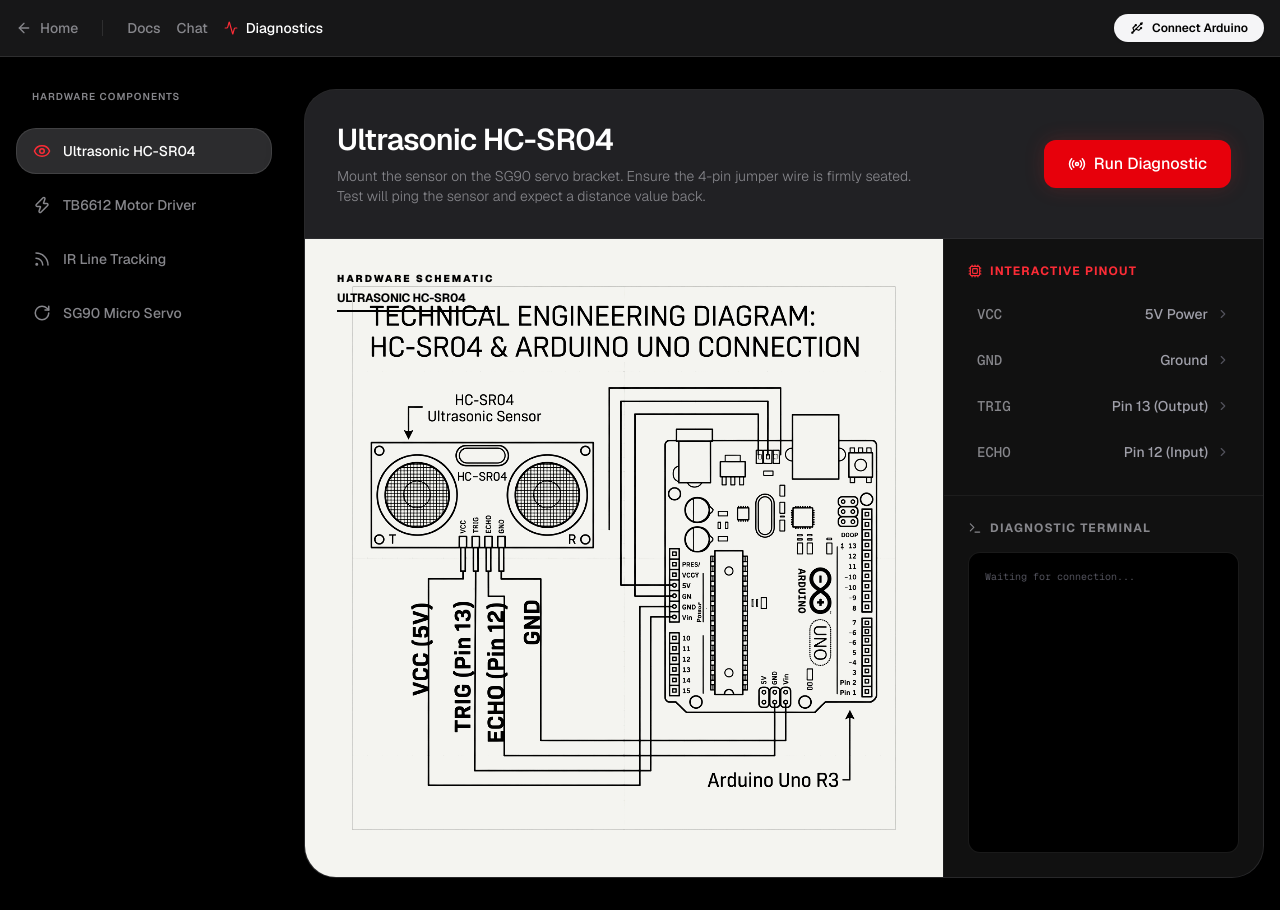
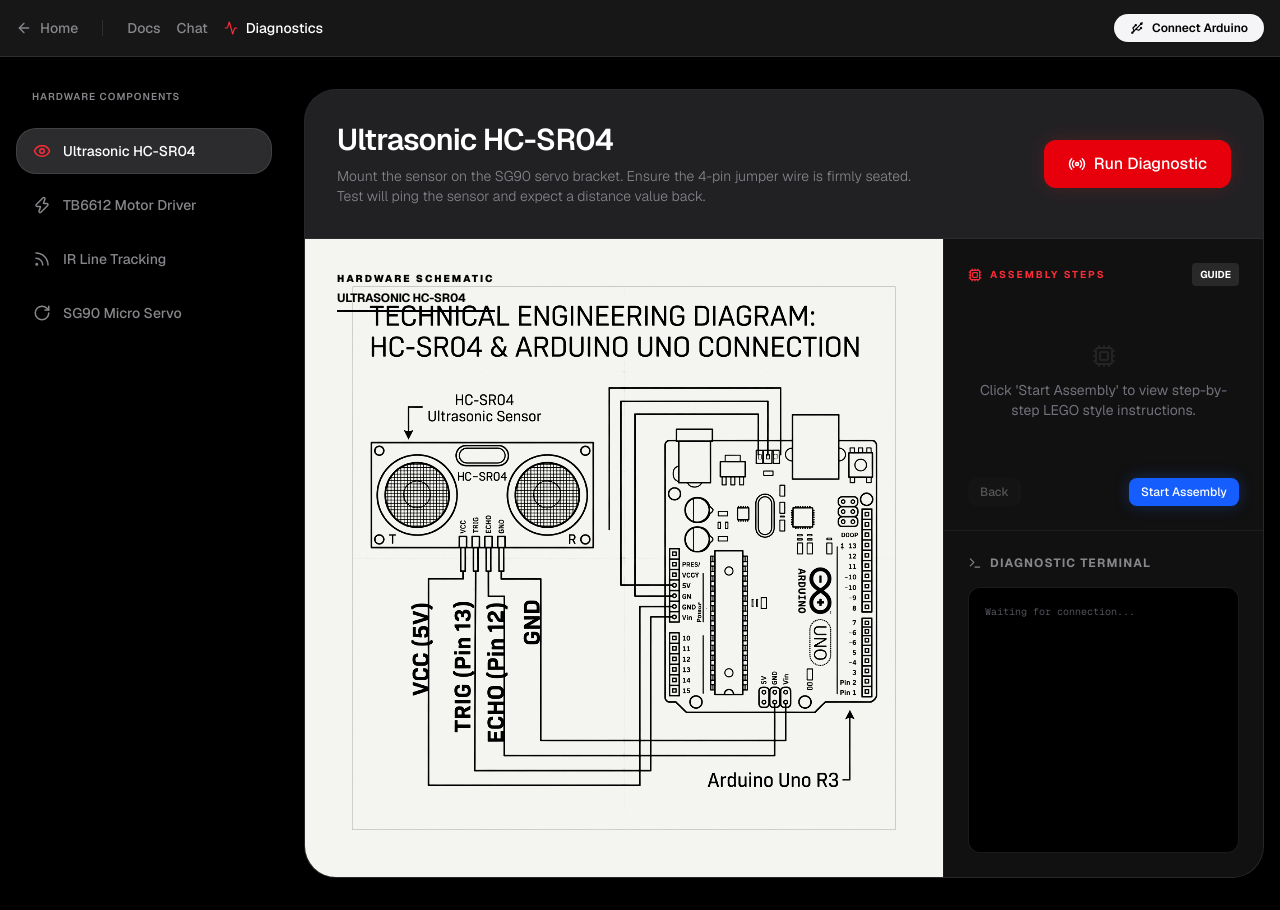
Before and after one commit to minijbs07/bot, a Next.js app: page /bot/tester in a window 1280 px wide. Built offline with nearby package versions, Linux system fonts and the light colour scheme.

Commit message:
feat(core): Upgrade to deepseek-v4-flash, clear Login UI, real Serial diagnostics, and Lego-style assembly UI

```diff
--- a/src/app/login/page.tsx
+++ b/src/app/login/page.tsx
@@ -81,7 +81,7 @@
               exit={{ opacity: 0, x: isSignUp ? -20 : 20 }}
               transition={{ duration: 0.3, ease: "easeInOut" }}
             >
-              <div className="flex flex-col items-center mb-8">
+                <div className="flex flex-col items-center mb-8">
                 <motion.div
                   initial={{ scale: 0.8 }}
                   animate={{ scale: 1 }}
@@ -92,11 +92,26 @@
                 <h1 className="text-3xl font-bold tracking-tight mb-2">
                   {isSignUp ? 'Crear Cuenta' : 'Acceso Seguro'}
                 </h1>
-                <p className="text-zinc-500 text-center text-sm">
+                <p className="text-zinc-500 text-center text-sm mb-6">
                   {isSignUp
                     ? 'Regístrate con tu correo de la UC para empezar.'
                     : 'Identifícate para acceder al Botcasso Toolbox.'}
                 </p>
+
+                <div className="flex w-full bg-[#111111] border border-white/10 rounded-2xl p-1 mb-2">
+                  <button
+                    onClick={() => { setIsSignUp(false); setError(null); setMessage(null); }}
+                    className={`flex-1 py-2.5 text-xs font-semibold uppercase tracking-widest rounded-xl transition-all ${!isSignUp ? 'bg-white/10 text-white shadow-md' : 'text-zinc-500 hover:text-zinc-300'}`}
+                  >
+                    Iniciar Sesión
+                  </button>
+                  <button
+                    onClick={() => { setIsSignUp(true); setError(null); setMessage(null); }}
+                    className={`flex-1 py-2.5 text-xs font-semibold uppercase tracking-widest rounded-xl transition-all ${isSignUp ? 'bg-blue-600/20 text-blue-400 border border-blue-500/30 shadow-md' : 'text-zinc-500 hover:text-zinc-300'}`}
+                  >
+                    Crear Cuenta
+                  </button>
+                </div>
               </div>
 
               <form onSubmit={handleSubmit} className="space-y-5">
@@ -169,17 +184,6 @@
           </AnimatePresence>
 
           <div className="mt-8 pt-6 border-t border-white/5 flex flex-col items-center gap-4">
-            <button
-              onClick={() => {
-                setIsSignUp(!isSignUp);
-                setError(null);
-                setMessage(null);
-              }}
-              className="text-sm text-zinc-400 hover:text-white transition-colors flex items-center gap-2 group"
-            >
-              {isSignUp ? '¿Ya tienes cuenta? Entra aquí' : '¿No tienes cuenta? Crea una'}
-              <ArrowRight size={14} className="group-hover:translate-x-1 transition-transform" />
-            </button>
 
             <div className="flex items-center gap-2 text-[10px] font-bold text-zinc-600 uppercase tracking-[0.2em]">
               <Terminal size={14} />
--- a/src/app/tester/page.tsx
+++ b/src/app/tester/page.tsx
@@ -167,11 +167,46 @@
       await writer.write(data);
       writer.releaseLock();
 
-      addLog("Command sent. Awaiting response...");
+      addLog("Command sent. Awaiting real response...");
 
-      setTimeout(() => {
-        addLog(`Test [${activeComponent.name}] completed successfully.`);
-      }, 1500);
+      const reader = port.readable.getReader();
+      const decoder = new TextDecoder();
+
+      try {
+        const readPromise = (async () => {
+          let responseText = '';
+          while (true) {
+            const { value, done } = await reader.read();
+            if (done) break;
+            responseText += decoder.decode(value);
+            if (responseText.includes('\\n')) {
+              return responseText.trim();
+            }
+          }
+          return responseText;
+        })();
+
+        const timeoutPromise = new Promise((_, reject) => setTimeout(() => reject(new Error('timeout')), 4000));
+
+        const result = await Promise.race([readPromise, timeoutPromise]);
+
+        if (typeof result === 'string') {
+          addLog(`Arduino: ${result}`);
+          if (result.includes('OK') || result.includes('SUCCESS') || result.includes('1')) {
+            addLog(`Test [${activeComponent.name}] passed!`);
+          } else {
+            addLog(`Test [${activeComponent.name}] status: ${result}`);
+          }
+        }
+      } catch (err: any) {
+        if (err.message === 'timeout') {
+          addLog(`Test [${activeComponent.name}] timed out. Is diagnostic firmware loaded?`);
+        } else {
+          throw err;
+        }
+      } finally {
+        reader.releaseLock();
+      }
 
     } catch (err: any) {
       addLog(`Error during test: ${err.message}`);
@@ -314,38 +349,64 @@
             {/* Interactive Pinout & Terminal */}
             <div className="w-full lg:w-80 shrink-0 border-t lg:border-t-0 lg:border-l border-white/5 bg-[#111111] flex flex-col h-auto lg:h-full">
               <div className="p-4 sm:p-6 border-b border-white/5 flex-shrink-0">
-                <h3 className="text-xs font-bold text-red-500 uppercase tracking-widest mb-4 flex items-center gap-2">
-                  <Cpu size={14} /> Interactive Pinout
+                <div className="flex justify-between items-center mb-4">
+                  <h3 className="text-[10px] font-bold text-red-500 uppercase tracking-[0.2em] flex items-center gap-2">
+                    <Cpu size={14} /> Assembly Steps
                   </h3>
-                <div className="space-y-2">
-                  {activeComponent.pins.map((pinObj, i) => (
-                    <div key={i} className="flex flex-col">
-                      <button
-                        onClick={() => setActivePinIndex(activePinIndex === i ? null : i)}
-                        className={`flex justify-between items-center text-sm p-2 rounded-lg transition-colors ${activePinIndex === i ? 'bg-red-500/10 border border-red-500/20' : 'hover:bg-white/5 border border-transparent'}`}
+                  <span className="bg-white/10 text-white font-bold px-2 py-1 rounded text-[10px]">
+                    {activePinIndex !== null ? `STEP ${activePinIndex + 1} OF ${activeComponent.pins.length}` : 'GUIDE'}
+                  </span>
+                </div>
+
+                <div className="relative overflow-hidden min-h-[160px] flex items-center">
+                  <AnimatePresence mode="wait">
+                    {activePinIndex !== null && (
+                      <motion.div
+                        key={activePinIndex}
+                        initial={{ opacity: 0, x: 20 }}
+                        animate={{ opacity: 1, x: 0 }}
+                        exit={{ opacity: 0, x: -20 }}
+                        transition={{ duration: 0.3 }}
+                        className="w-full"
                       >
-                        <span className="text-[#86868B] font-mono font-medium">{pinObj.pin}</span>
-                        <div className="flex items-center gap-2">
-                          <span className={`font-medium ${activePinIndex === i ? 'text-red-400' : 'text-zinc-400'}`}>{pinObj.desc}</span>
-                          <ChevronRight size={14} className={`text-zinc-600 transition-transform ${activePinIndex === i ? 'rotate-90 text-red-400' : ''}`} />
+                        <div className="bg-[#1A1A1A] p-4 rounded-xl border border-white/10 shadow-lg">
+                          <h4 className="text-lg font-bold text-white mb-1">{activeComponent.pins[activePinIndex].pin}</h4>
+                          <div className="text-red-400 font-mono text-xs mb-3">Connect to: {activeComponent.pins[activePinIndex].desc}</div>
+                          <p className="text-zinc-400 text-xs leading-relaxed">
+                            {activeComponent.pins[activePinIndex].detail}
+                          </p>
                         </div>
-                      </button>
-                      <AnimatePresence>
-                        {activePinIndex === i && (
+                      </motion.div>
+                    )}
+                    {activePinIndex === null && (
                       <motion.div
-                            initial={{ height: 0, opacity: 0 }}
-                            animate={{ height: 'auto', opacity: 1 }}
-                            exit={{ height: 0, opacity: 0 }}
-                            className="overflow-hidden"
+                        initial={{ opacity: 0 }}
+                        animate={{ opacity: 1 }}
+                        exit={{ opacity: 0 }}
+                        className="w-full text-center text-zinc-500 text-sm flex flex-col items-center gap-3"
                       >
-                            <p className="p-3 text-xs text-zinc-400 leading-relaxed bg-[#1A1A1A] rounded-lg mt-1 border border-white/5">
-                              {pinObj.detail}
-                            </p>
+                        <Cpu size={24} className="opacity-20" />
+                        <span>Click 'Start Assembly' to view step-by-step LEGO style instructions.</span>
                       </motion.div>
                     )}
                   </AnimatePresence>
                 </div>
-                  ))}
+
+                <div className="flex justify-between mt-4">
+                  <button
+                    onClick={() => setActivePinIndex(prev => prev !== null && prev > 0 ? prev - 1 : null)}
+                    disabled={activePinIndex === null}
+                    className="px-3 py-1.5 bg-white/5 rounded-lg disabled:opacity-30 hover:bg-white/10 transition-colors text-xs font-medium"
+                  >
+                    Back
+                  </button>
+                  <button
+                    onClick={() => setActivePinIndex(prev => prev === null ? 0 : Math.min(prev + 1, activeComponent.pins.length - 1))}
+                    disabled={activePinIndex === activeComponent.pins.length - 1}
+                    className="px-3 py-1.5 bg-blue-600 rounded-lg disabled:opacity-30 hover:bg-blue-500 transition-colors text-white text-xs font-medium shadow-[0_0_15px_rgba(37,99,235,0.3)]"
+                  >
+                    {activePinIndex === null ? 'Start Assembly' : 'Next Step'}
+                  </button>
                 </div>
               </div>
 
```
Also changed, not shown: 1 other file (tests, documents, lock files or other folders). Lines whose indentation alone changed are shown as unchanged.
